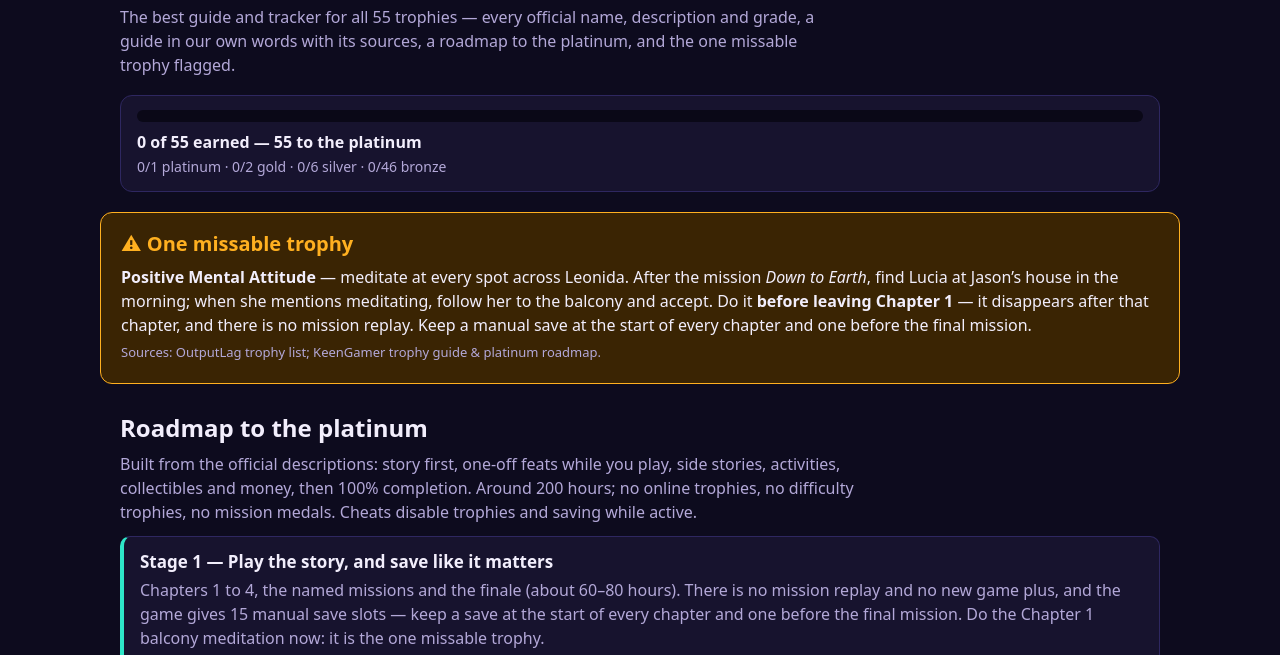
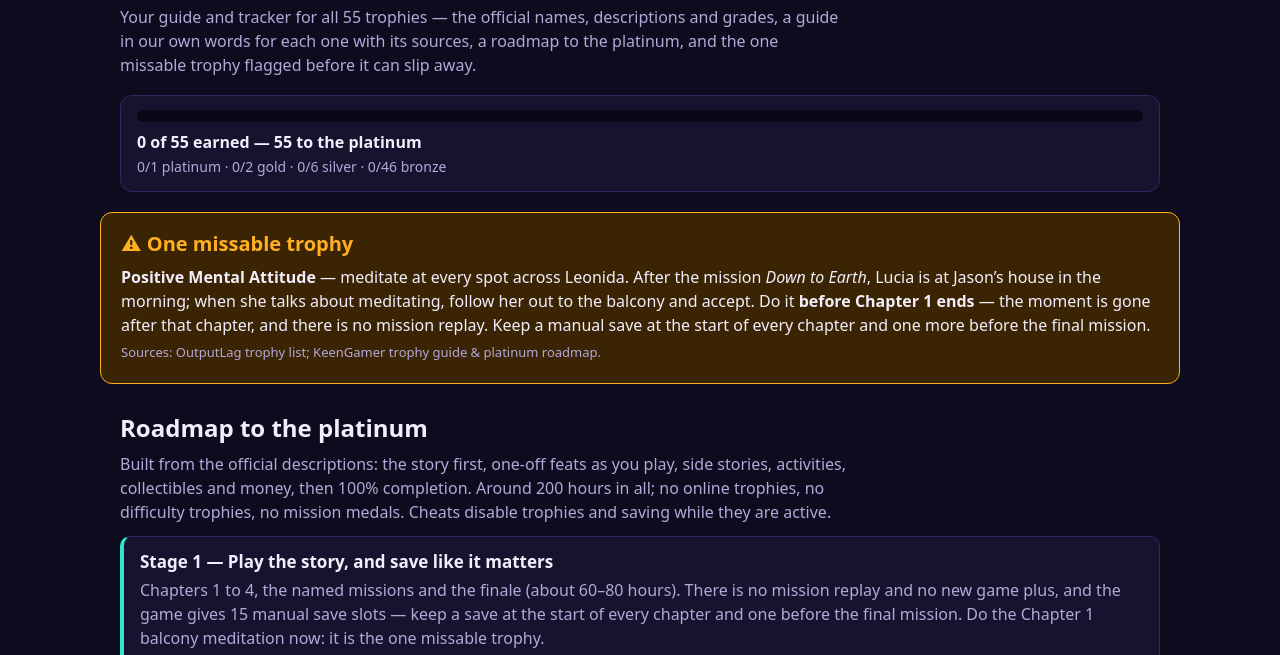
Before and after one commit to cashbags/makefun-gta6-trophy-guide-01, a plain HTML site: page app/index.html in a window 1280 px wide. Shown: the part 113-768 px from the top of the page. Drawn offline with Linux system fonts and the light colour scheme.

Commit message:
Add app/index.html

```diff
--- a/app/index.html
+++ b/app/index.html
@@ -11,7 +11,7 @@
 <header id="top">
   <p class="kicker">Grand Theft Auto VI &middot; PlayStation 5 &middot; Unofficial fan guide</p>
   <h1>Leonida Legend</h1>
-  <p class="subtitle">The best guide and tracker for all 55 trophies — every official name, description and grade, a guide in our own words with its sources, a roadmap to the platinum, and the one missable trophy flagged.</p>
+  <p class="subtitle">Your guide and tracker for all 55 trophies — the official names, descriptions and grades, a guide in our own words for each one with its sources, a roadmap to the platinum, and the one missable trophy flagged before it can slip away.</p>
   <div id="progressWrap" aria-label="Platinum progress">
     <div id="progressBar"><div id="progressFill"></div></div>
     <p id="progressText">0 of 55 earned</p>
@@ -21,13 +21,13 @@
 
 <section id="missable" aria-label="Missable trophy warning">
   <h2>&#9888; One missable trophy</h2>
-  <p><strong>Positive Mental Attitude</strong> — meditate at every spot across Leonida. After the mission <em>Down to Earth</em>, find Lucia at Jason&rsquo;s house in the morning; when she mentions meditating, follow her to the balcony and accept. Do it <strong>before leaving Chapter 1</strong> — it disappears after that chapter, and there is no mission replay. Keep a manual save at the start of every chapter and one before the final mission.</p>
+  <p><strong>Positive Mental Attitude</strong> — meditate at every spot across Leonida. After the mission <em>Down to Earth</em>, Lucia is at Jason&rsquo;s house in the morning; when she talks about meditating, follow her out to the balcony and accept. Do it <strong>before Chapter 1 ends</strong> — the moment is gone after that chapter, and there is no mission replay. Keep a manual save at the start of every chapter and one more before the final mission.</p>
   <p class="src">Sources: OutputLag trophy list; KeenGamer trophy guide &amp; platinum roadmap.</p>
 </section>
 
 <section id="roadmapSection" aria-label="Roadmap to the platinum">
   <h2>Roadmap to the platinum</h2>
-  <p class="sectionNote">Built from the official descriptions: story first, one-off feats while you play, side stories, activities, collectibles and money, then 100% completion. Around 200 hours; no online trophies, no difficulty trophies, no mission medals. Cheats disable trophies and saving while active.</p>
+  <p class="sectionNote">Built from the official descriptions: the story first, one-off feats as you play, side stories, activities, collectibles and money, then 100% completion. Around 200 hours in all; no online trophies, no difficulty trophies, no mission medals. Cheats disable trophies and saving while they are active.</p>
   <ol id="roadmapStages"></ol>
 </section>
 
@@ -75,9 +75,9 @@
 
 <footer id="sources">
   <h2>Sources</h2>
-  <p>Every trophy name, description and grade is the official PlayStation list, as reported by Exophase and cross-checked with PSNProfiles and TrueAchievements. Every guide is written in our own words for this guide and cites its sources beside it — a source is cited, never copied. The official names and descriptions are the exception: they are shown as PlayStation publishes them.</p>
+  <p>Every trophy name, description and grade is the official PlayStation list, as reported by Exophase and cross-checked with PSNProfiles and TrueAchievements. Every guide is written in our own words for this guide and cites its sources beside it — a source is cited, never copied. The official names and descriptions are the exception: they are shown exactly as PlayStation publishes them.</p>
   <ul id="sourceList"></ul>
-  <p class="fineprint">This guide works offline: it loads only its own files and fetches nothing. Links above open only when you follow them. Unofficial fan guide — not affiliated with Rockstar Games. No Rockstar logo, official artwork or game screenshots are used; the look is our own.</p>
+  <p class="fineprint">This guide works offline: it loads only its own files and fetches nothing. The links above open only when you follow them. Unofficial fan guide — not affiliated with Rockstar Games. No Rockstar logo, official artwork or game screenshots are used; the look is our own.</p>
 </footer>
 
 <script type="module" src="app.js"></script>
```
